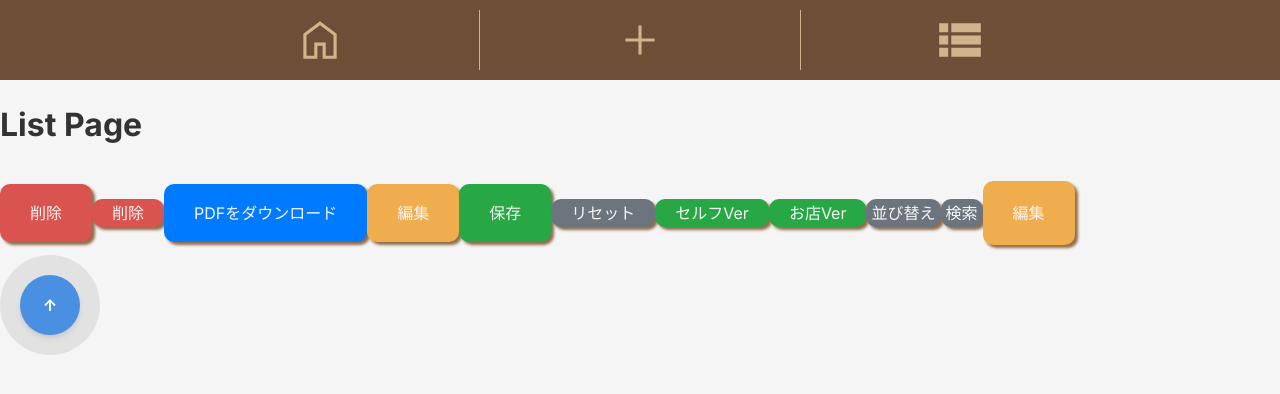
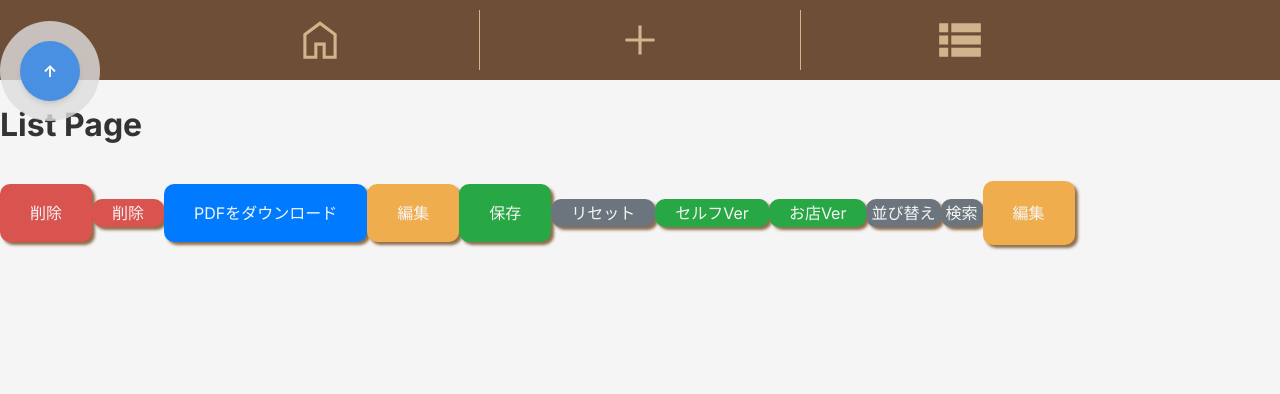
Before and after one commit to akiran1sei/coffee-note_web, a Next.js app: page /pages/list in a window 1280 px wide. Shown: the top 394 px of the page. Built offline with nearby package versions, Linux system fonts and the light colour scheme.

Commit message:
UpperButtonコンポーネントファイルの設置と削除

```diff
--- a/app/pages/layout.tsx
+++ b/app/pages/layout.tsx
@@ -1,10 +1,11 @@
 import { ReactNode } from "react";
 import HeaderComponent from "../components/header/page";
-
+import { UpperButton } from "@/app/components/buttons/upper/page";
 export default function PagesLayout({ children }: { children: ReactNode }) {
   return (
     <>
       <HeaderComponent />
+      <UpperButton />
       {children}
     </>
   );
--- a/app/pages/list/page.tsx
+++ b/app/pages/list/page.tsx
@@ -1,12 +1,17 @@
 import { MainButton, MainLinkButton } from "@/app/components/buttons/page";
-import { UpperButton } from "@/app/components/buttons/upper/page";
+
 import styles from "@/app/styles/Pages.module.css";
 const ListPage = () => {
   const value = `/list`;
   return (
+    <>
       <div className={styles.listPageComponents}>
         <h1>List Page</h1>
-      <MainButton sizeValue="large" textValue="削除" buttonColor="btn-danger" />
+        <MainButton
+          sizeValue="large"
+          textValue="削除"
+          buttonColor="btn-danger"
+        />
         <MainButton
           sizeValue="middle"
           textValue="削除"
@@ -59,8 +64,8 @@ const ListPage = () => {
           buttonColor="btn-warning"
           urlValue={`/pages/${value}`}
         />
-      <UpperButton />
       </div>
+    </>
   );
 };
 export default ListPage;
```
Lines whose indentation alone changed are shown as unchanged.
